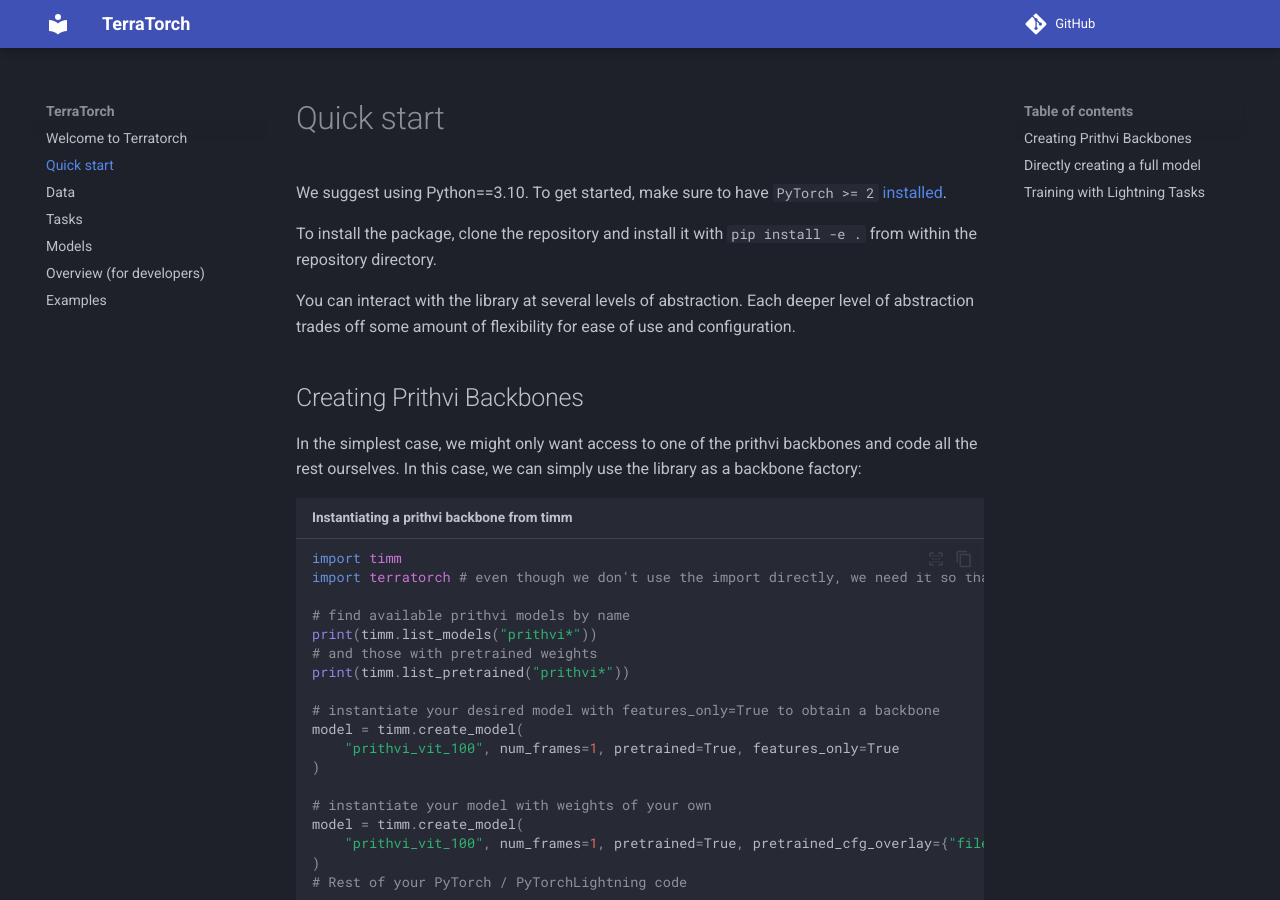
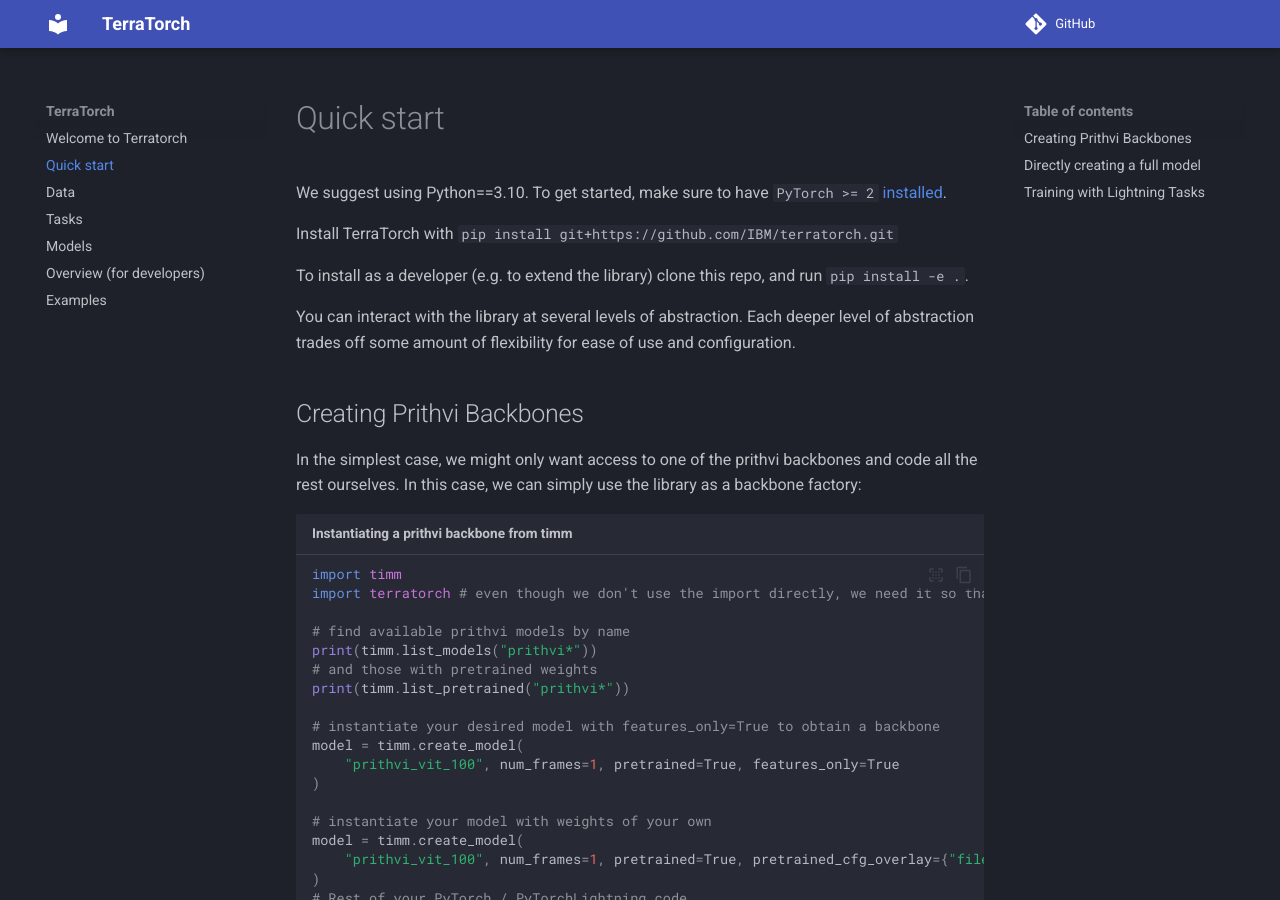
Before and after one commit to IBM/terratorch, an MkDocs documentation site: the page built from docs/quick_start.md, in a window 1280 px wide and 900 px high. Built offline with MkDocs 1.6.1 and Material for MkDocs 9.7.7, drawn with Linux system fonts in a browser that asks for light colours; comment, search, counter and statistics services are not loaded.

Commit message:
install instructions in quick_start
Signed-off-by: Carlos Gomes <carlosmiguel.gomes@live.com.pt>

```diff
--- a/docs/quick_start.md
+++ b/docs/quick_start.md
@@ -2,7 +2,9 @@
 We suggest using Python==3.10.
 To get started, make sure to have `PyTorch >= 2` [installed](https://pytorch.org/get-started/locally/).
 
-To install the package, clone the repository and install it with `pip install -e .` from within the repository directory.
+Install TerraTorch with `pip install git+https://github.com/IBM/terratorch.git`
+
+To install as a developer (e.g. to extend the library) clone this repo, and run `pip install -e .`.
 
 You can interact with the library at several levels of abstraction. Each deeper level of abstraction trades off some amount of flexibility for ease of use and configuration.
 
```
